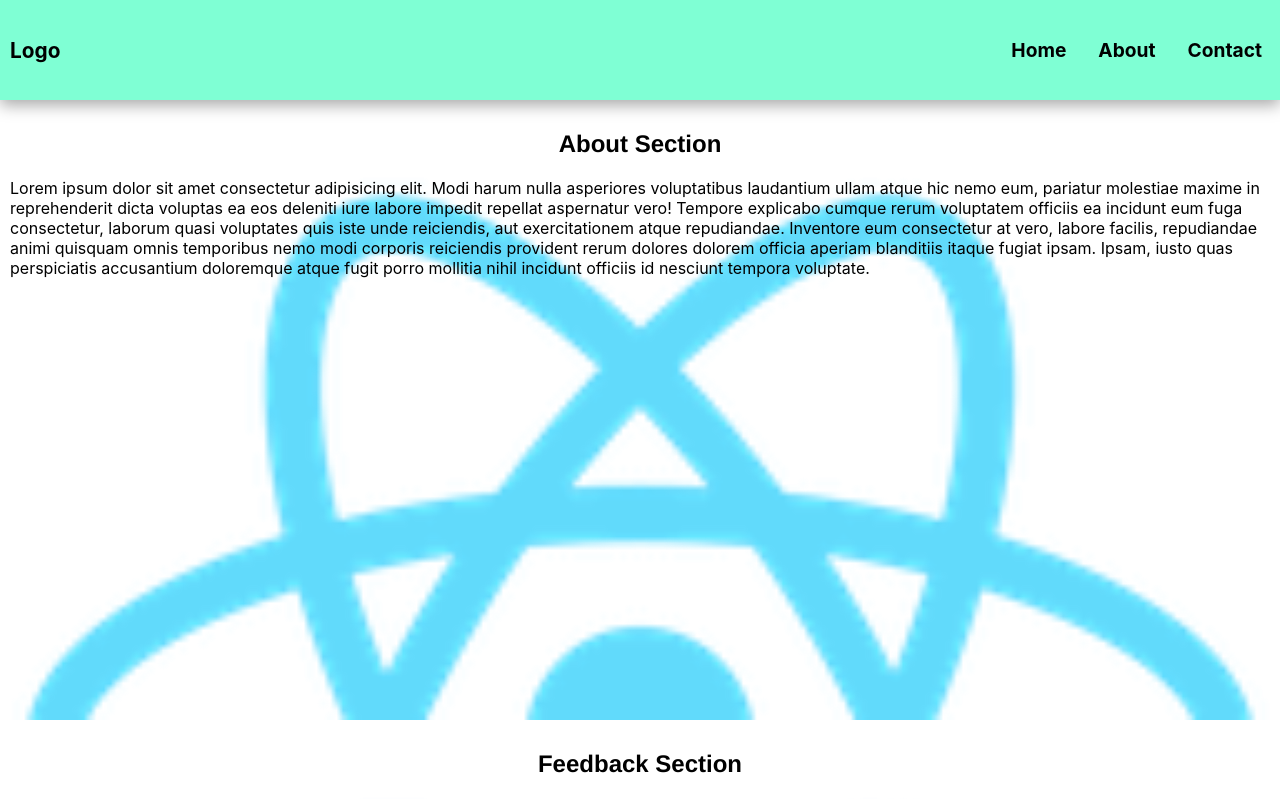
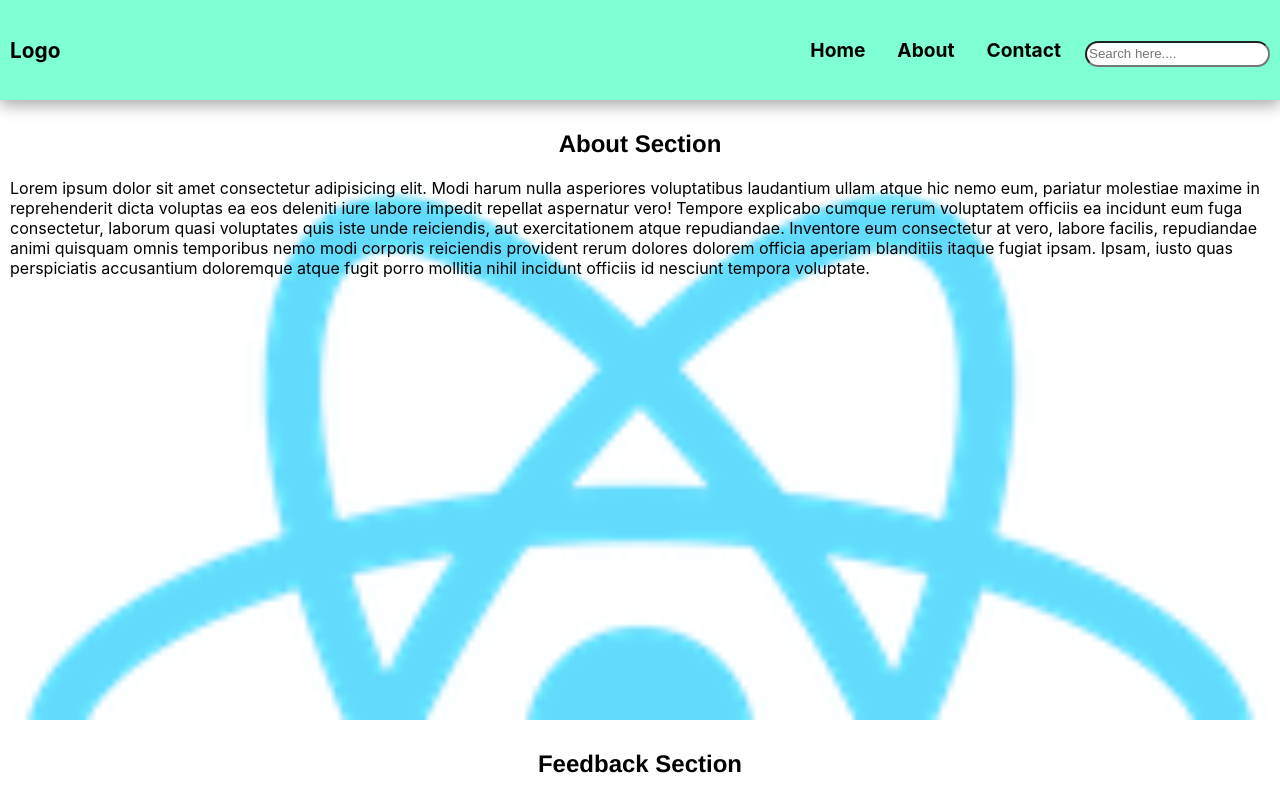
Before and after one commit to Praju2002/ReactJs, a React (Create React App) app: page / in a window 1280 px wide. Shown: the top 799 px of the page. Built offline with nearby package versions, Linux system fonts and the light colour scheme.

Commit message:
sima push new

```diff
--- a/src/component/nav_bar/NavbarComponent.jsx
+++ b/src/component/nav_bar/NavbarComponent.jsx
@@ -7,6 +7,16 @@ function NavBar() {
                     <p class="nav_item">Home</p>
                     <p class="nav_item">About</p>
                     <p class="nav_item">Contact</p>
+                    <input type="text" style={{
+                        height:"20px",
+                        width:"40%",
+                        marginTop:"30px",
+                        borderRadius:"20px"
+
+                    }} placeholder="Search here...." />
+
+
+
                 </div>
             </nav>
         </div>
```
